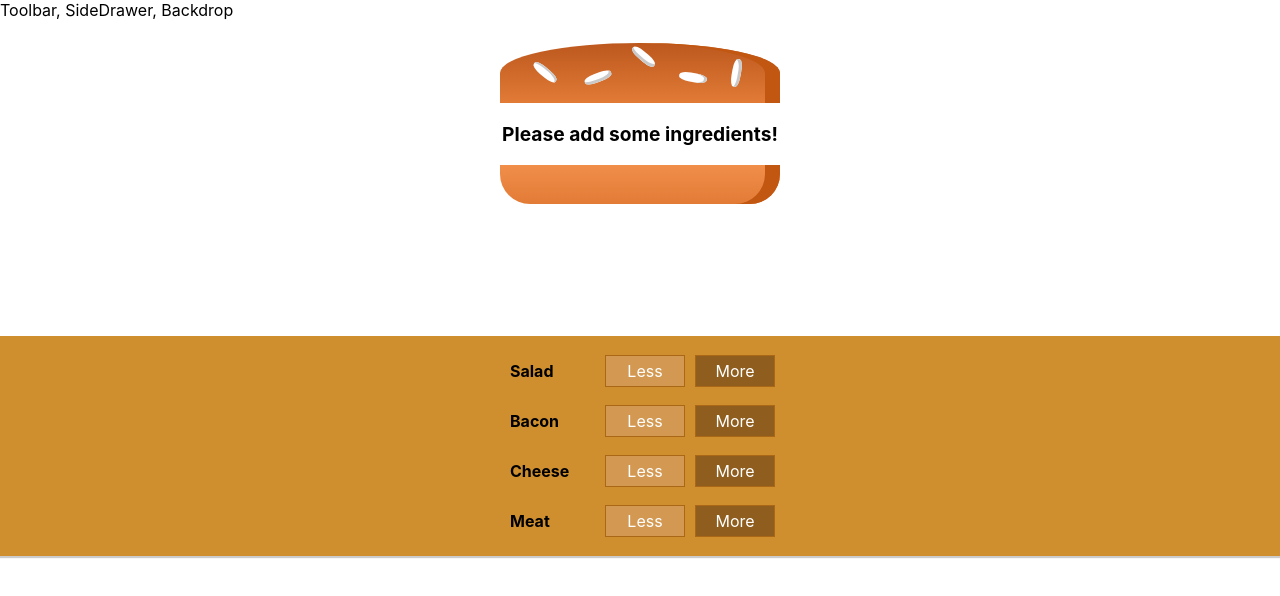
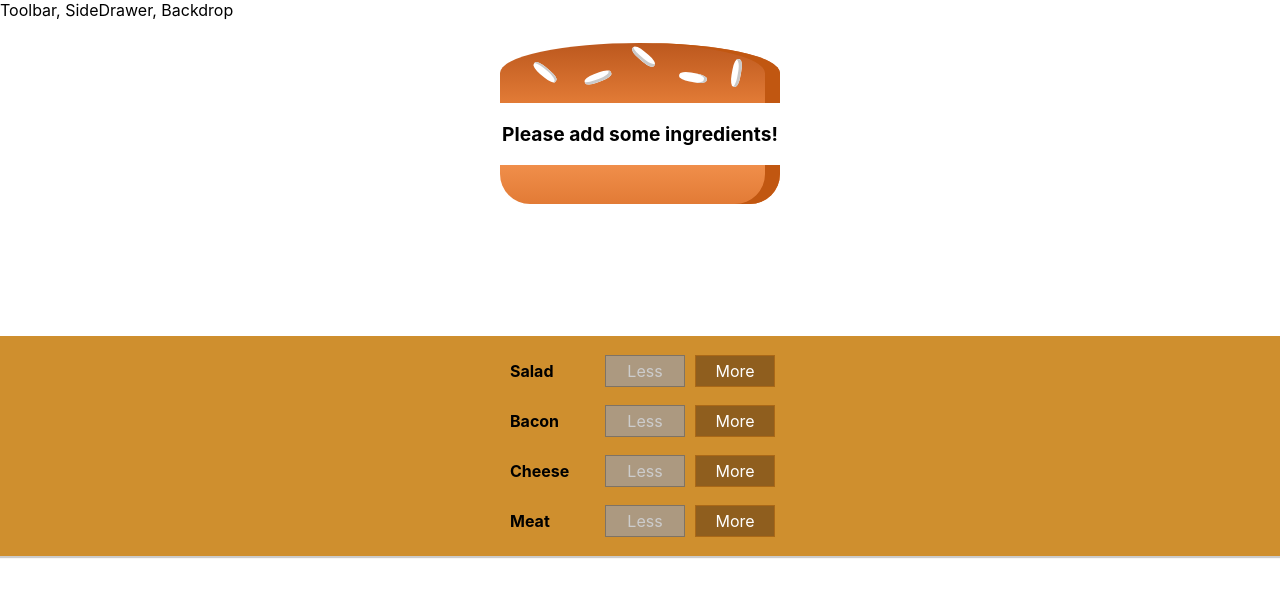
Before and after one commit to takuyaKIKUCHI99/the-burger-bilder, a React (Create React App) app: page / in a window 1280 px wide. Shown: the top 596 px of the page. Built offline with nearby package versions, Linux system fonts and the light colour scheme.

Commit message:
Remove ingredients and disable button

```diff
--- a/src/components/Burger/BuildControls/BuildControl/BuildControl.js
+++ b/src/components/Burger/BuildControls/BuildControl/BuildControl.js
@@ -6,7 +6,12 @@ const BuildControl = (props) => {
   return (
     <div className={styles.BuildControl}>
       <div className={styles.Label}>{props.label}</div>
-      <button className={styles.Less}>Less</button>
+      <button
+        className={styles.Less}
+        onClick={props.removeIngredientHandler}
+        disabled={props.disabled}>
+        Less
+      </button>
       <button className={styles.More} onClick={props.addIngredientHandler}>
         More
       </button>
--- a/src/components/Burger/BuildControls/BuildControls.js
+++ b/src/components/Burger/BuildControls/BuildControls.js
@@ -17,6 +17,8 @@ const BuildControls = (props) => {
         key={control.label}
         label={control.label}
         addIngredientHandler={() => props.addIngredientHandler(control.type)}
+        removeIngredientHandler={() => props.removeIngredientHandler(control.type)}
+        disabled={props.disabledIngredients[(control.type)]}
       />
     ));
 
--- a/src/containers/BurgerBuilder/BurgerBuilder.js
+++ b/src/containers/BurgerBuilder/BurgerBuilder.js
@@ -34,14 +34,39 @@ class BurgerBuilder extends Component {
   };
 
   removeIngredientHandler = (ingredient) => {
-    // do something
+    if (this.state.ingredients[ingredient] < 1) return;
+
+    this.setState(({ ingredients, totalPrice }) => {
+      const updatedIngredients = { ...ingredients };
+
+      updatedIngredients[ingredient] -= 1;
+      const updatedPrice = totalPrice - PRICES[ingredient];
+
+      return { ingredients: updatedIngredients, totalPrice: updatedPrice };
+    });
   };
 
   render() {
+    const disabledIngredients = () => {
+      const disables = {};
+
+      for (const [key, value] of Object.entries(this.state.ingredients)) {
+        const [ingredient, count] = [key, value];
+        disables[ingredient] = (count < 1);
+      }
+
+      return disables;
+    };
+
+
     return (
       <Aux>
         <Burger ingredientsOrder={this.state.ingredients} />
-        <BuildControls addIngredientHandler={this.addIngredientHandler} />
+        <BuildControls
+          addIngredientHandler={this.addIngredientHandler}
+          removeIngredientHandler={this.removeIngredientHandler}
+          disabledIngredients={disabledIngredients()}
+        />
       </Aux>
     );
   }
```
